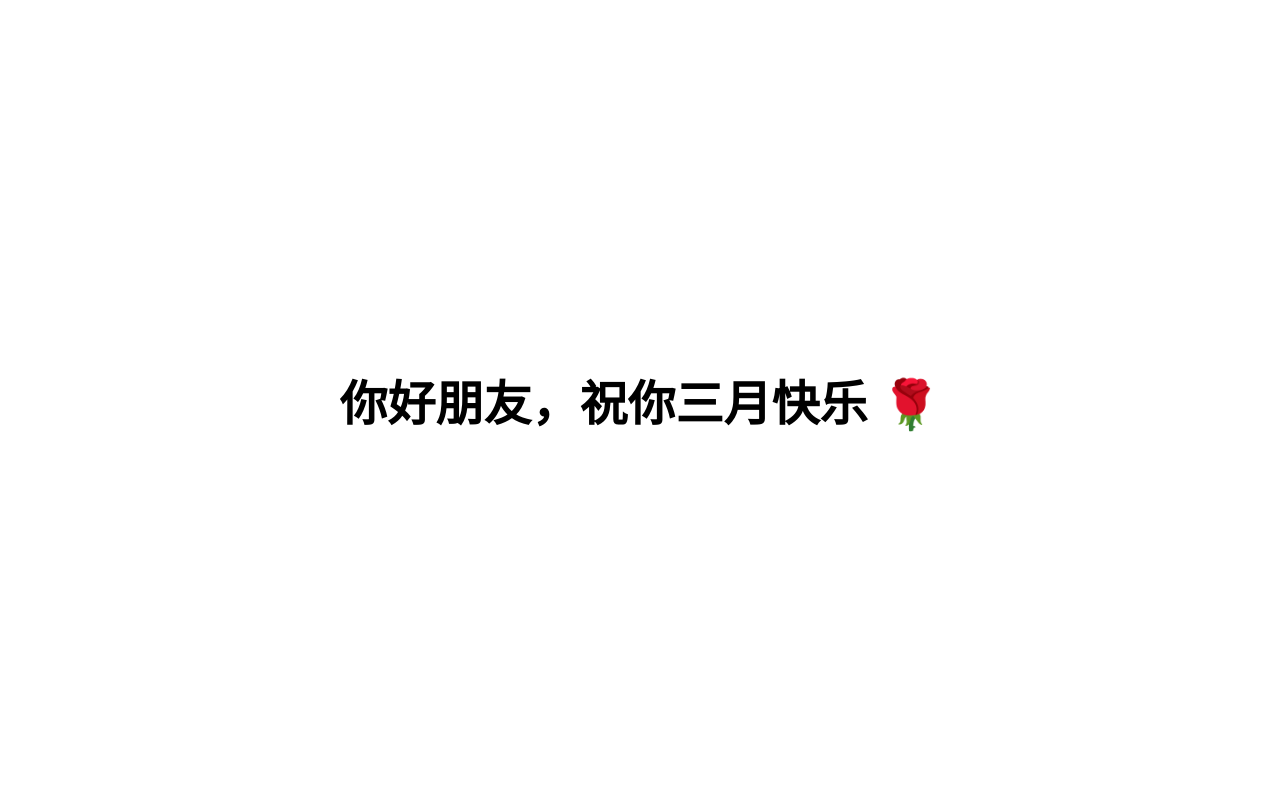
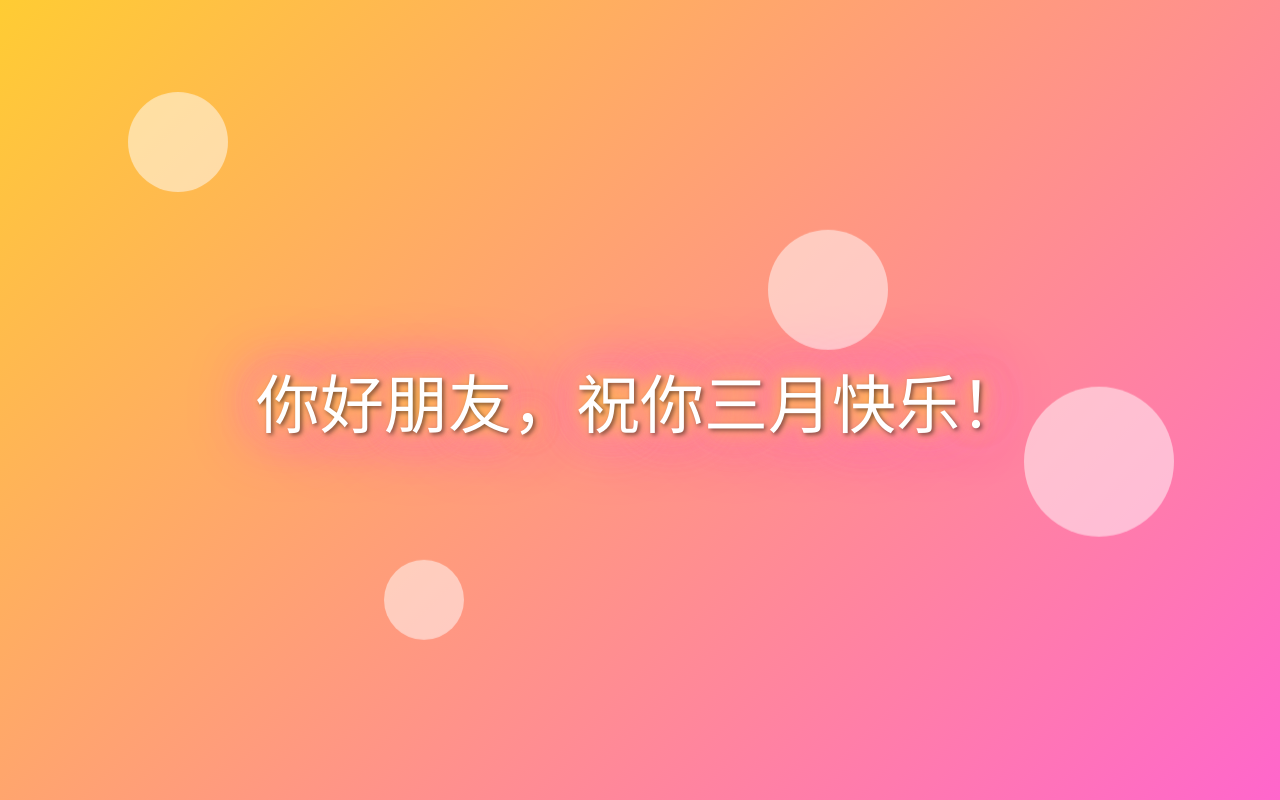
Before and after one commit to Relsy0/1, a plain HTML site: page Relsy.html in a window 1280 px wide. Drawn offline with Linux system fonts and the light colour scheme.

Commit message:
Update Relsy.html

```diff
--- a/Relsy.html
+++ b/Relsy.html
@@ -1,25 +1,78 @@
 <!DOCTYPE html>
-<html lang="zh">
+<html lang="zh-CN">
 <head>
     <meta charset="UTF-8">
     <meta name="viewport" content="width=device-width, initial-scale=1.0">
-    <title>祝福</title>
+    <title>艺术网页</title>
     <style>
         body {
+            margin: 0;
+            padding: 0;
+            height: 100vh;
             display: flex;
             justify-content: center;
             align-items: center;
-            height: 100vh;
-            margin: 0;
-            font-family: Arial, sans-serif;
+            background: linear-gradient(135deg, #ffcc33, #ff66cc);
+            overflow: hidden;
+            font-family: 'Cursive', sans-serif;
         }
-        h1 {
-            font-size: 48px;
-            text-align: center;
+
+        .art-text {
+            font-size: 4rem;
+            color: #fff;
+            text-shadow: 2px 2px 4px rgba(0, 0, 0, 0.5);
+            animation: glow 1.5s ease-in-out infinite alternate;
+        }
+
+        @keyframes glow {
+            from {
+                text-shadow: 2px 2px 4px rgba(0, 0, 0, 0.5), 0 0 10px #ffcc33, 0 0 20px #ffcc33, 0 0 30px #ff66cc, 0 0 40px #ff66cc, 0 0 50px #ff66cc, 0 0 60px #ff66cc;
+            }
+            to {
+                text-shadow: 2px 2px 4px rgba(0, 0, 0, 0.5), 0 0 20px #ffcc33, 0 0 30px #ffcc33, 0 0 40px #ff66cc, 0 0 50px #ff66cc, 0 0 60px #ff66cc, 0 0 70px #ff66cc;
+            }
+        }
+
+        .floating-circles {
+            position: absolute;
+            top: 0;
+            left: 0;
+            width: 100%;
+            height: 100%;
+            pointer-events: none;
+        }
+
+        .circle {
+            position: absolute;
+            border-radius: 50%;
+            background: rgba(255, 255, 255, 0.5);
+            animation: float 4s ease-in-out infinite;
+        }
+
+        @keyframes float {
+            from {
+                transform: translateY(0);
+            }
+            to {
+                transform: translateY(-200px);
+            }
         }
     </style>
 </head>
 <body>
-    <h1>你好朋友，祝你三月快乐 🌹</h1>
+    <div class="art-text">你好朋友，祝你三月快乐！</div>
+    <div class="floating-circles">
+        <div class="circle" style="width: 100px; height: 100px; top: 20%; left: 10%;"></div>
+        <div class="circle" style="width: 150px; height: 150px; top: 50%; left: 80%;"></div>
+        <div class="circle" style="width: 80px; height: 80px; top: 70%; left: 30%;"></div>
+        <div class="circle" style="width: 120px; height: 120px; top: 30%; left: 60%;"></div>
+    </div>
+    <script>
+        const circles = document.querySelectorAll('.circle');
+        circles.forEach(circle => {
+            circle.style.animationDuration = `${Math.random() * 3 + 2}s`;
+            circle.style.animationDelay = `${Math.random() * 2}s`;
+        });
+    </script>
 </body>
 </html>
```
